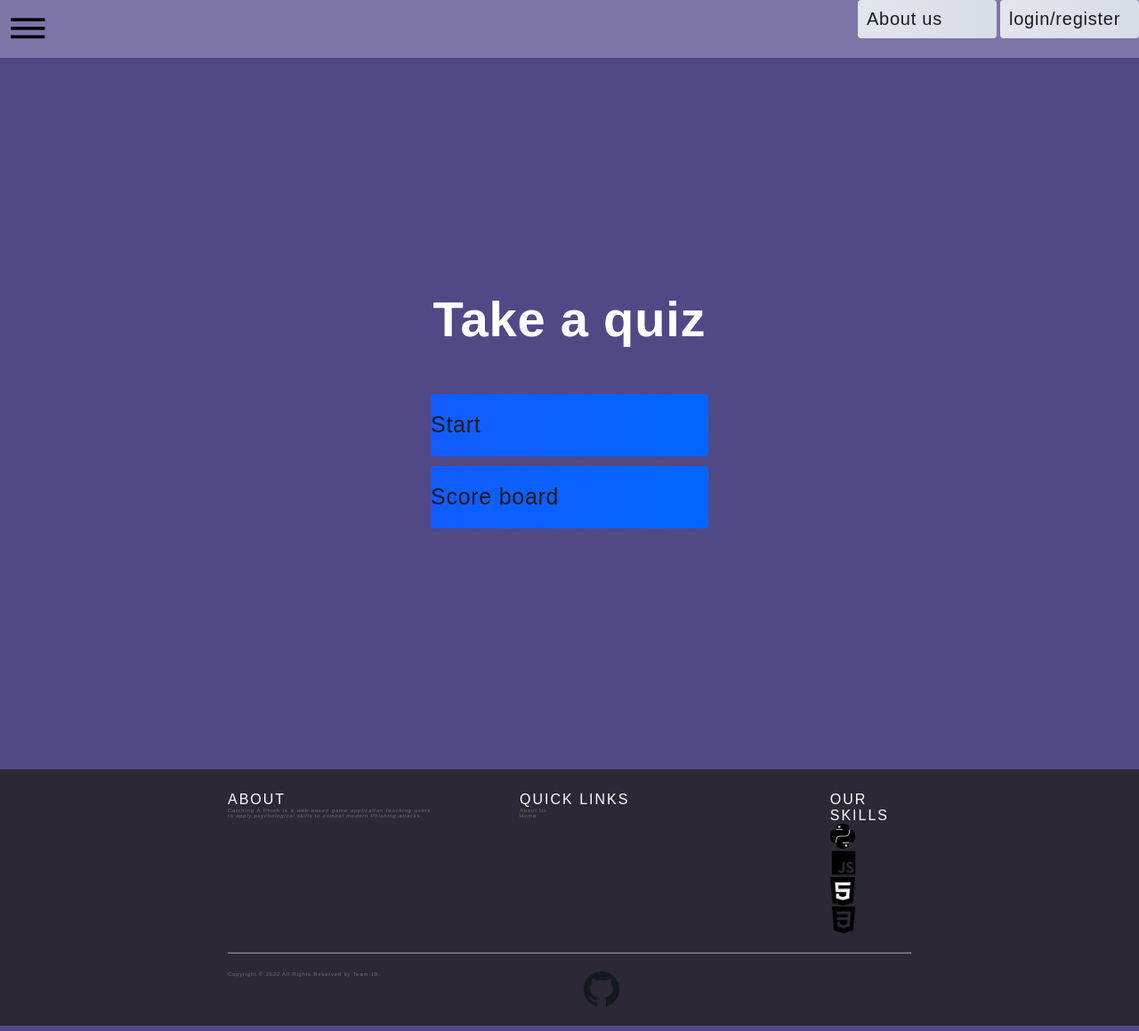
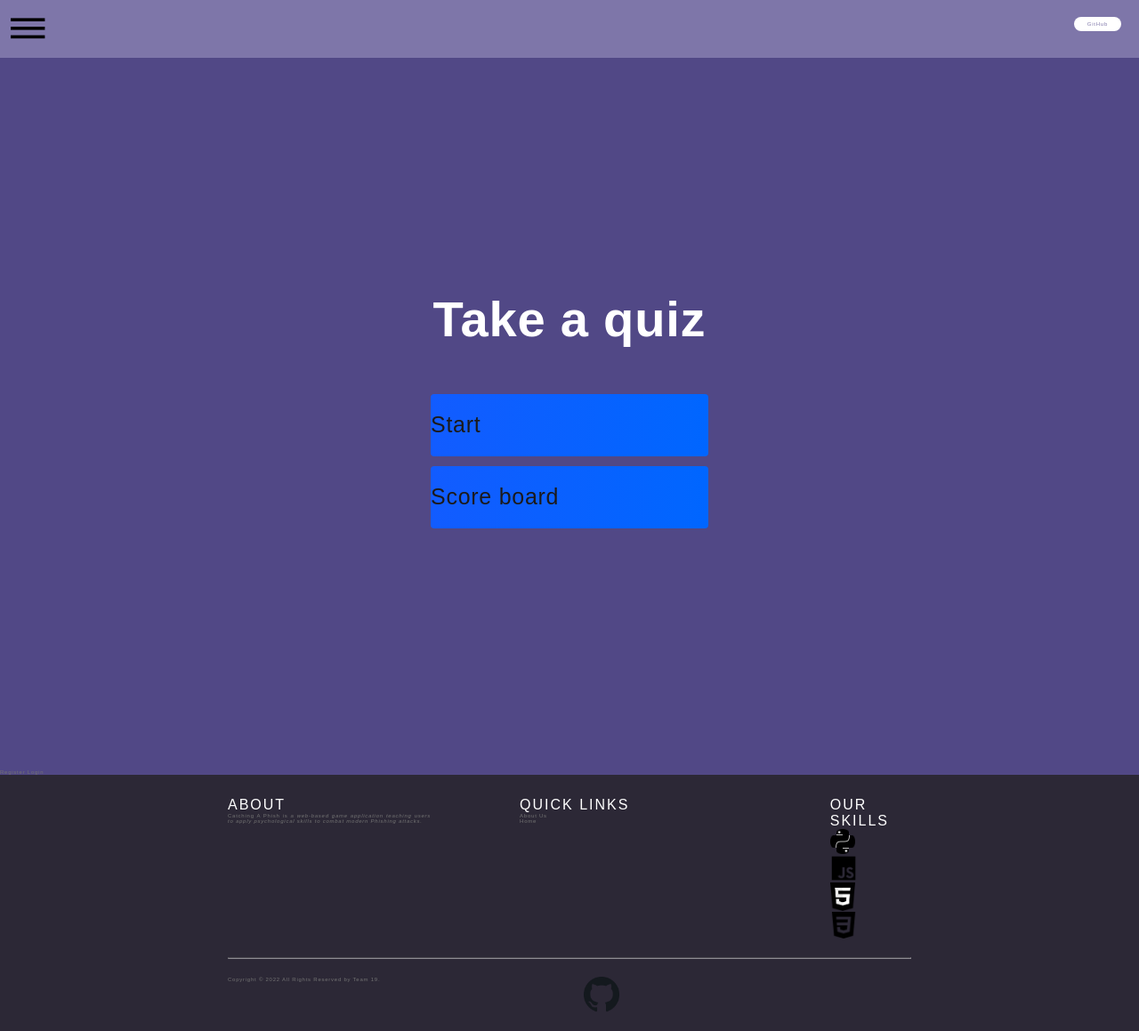
Before and after one commit to Jasvxxr-Singh/Catch-A-Phish-Web-app, a Flask app: page /quiz in a window 1280 px wide. Shown: the whole page at 89% size. Run offline with Flask 2, Linux system fonts and the light colour scheme.

Commit message:
Changed parts in Quiz.html but unable to make it work as I am getting url error.

```diff
--- a/src/authentication/authentication_bp.py
+++ b/src/authentication/authentication.py
@@ -10,7 +10,7 @@ from functools import wraps
 
 import src.utilities.utilities as utilities
 import src.authentication.services as services
-import src.adapters.repository as repo
+import src.adapters.repo as repo
 
 authentication_blueprint = Blueprint(
     'authentication_bp', __name__, url_prefix='/authentication')
--- a/src/templates/quiz/quiz.html
+++ b/src/templates/quiz/quiz.html
@@ -15,8 +15,13 @@
     </div>
 </div>
 <div class="top-corner">
-    <a href="login.html" class="rbutton">login/register</a>
-    <a href="login.html" class="abutton">About us</a>
+    {% if 'user_name' not in session %}
+          <a class="btn-nav" href="{{ url_for('authentication_bp.register') }}">Register</a>
+          <a class="btn-nav" href="{{ url_for('authentication_bp.login') }}">Login</a>
+      {%endif %}
+      {% if 'user_name' in session %}
+        <a class="btn-nav" href="{{ url_for('authentication_bp.logout') }}">Logout</a>
+      {%endif %}
 
 </div>
 </body>
```
